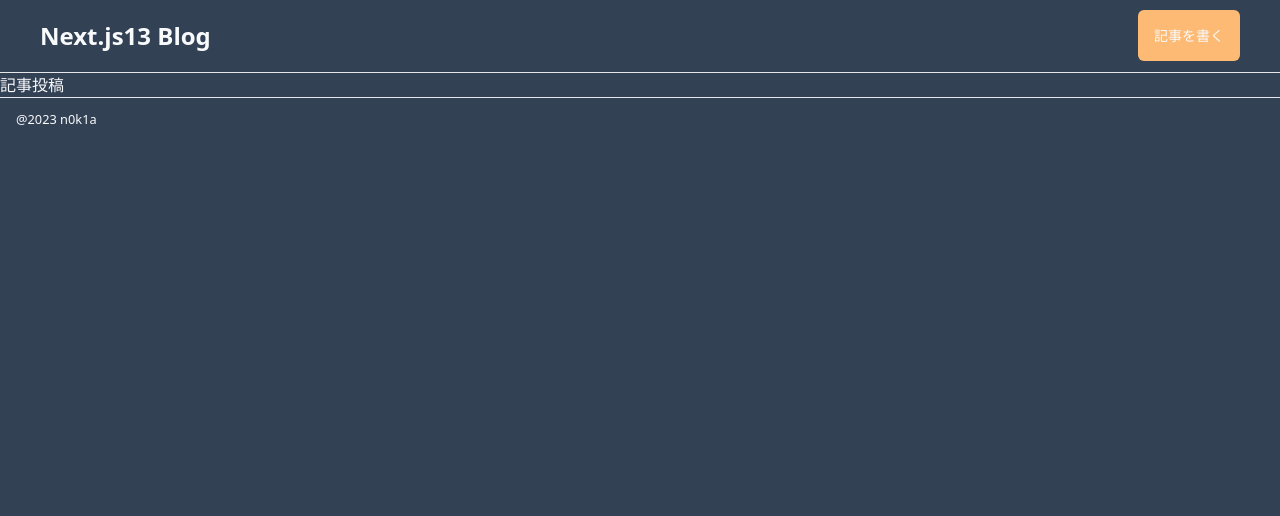
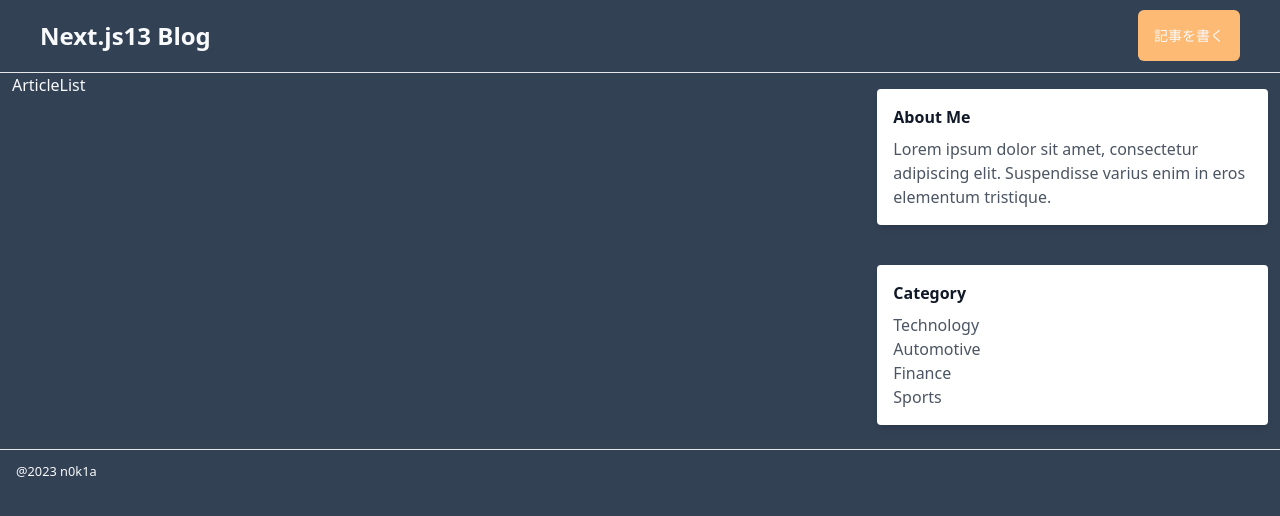
Before and after one commit to nokia215/next.js13-tailwindcss-udemy-blog, a Next.js app: page / in a window 1280 px wide. Shown: the top 516 px of the page. Built offline with nearby package versions, Linux system fonts and the light colour scheme.

Commit message:
done: ch18

```diff
--- /dev/null
+++ b/src/app/components/ArticleList.tsx
@@ -0,0 +1,9 @@
+import React from 'react'
+
+const ArticleList = () => {
+  return (
+    <div>ArticleList</div>
+  )
+}
+
+export default ArticleList
--- a/src/app/page.tsx
+++ b/src/app/page.tsx
@@ -1,5 +1,41 @@
 import React from "react";
+import ArticleList from "./components/ArticleList";
 
 export default function Home() {
-  return <div>記事投稿</div>;
+  return (
+    <>
+      <div className="md:flex">
+        <section className="w-full md:w-2/3 flex-col items-center px-3">
+          <ArticleList />
+        </section>
+
+        <aside className="w-full flex flex-col items-center px-3 md:w-1/3 md:pl-6">
+          <div className="bg-white shadow-md rounded p-4 mb-6 mt-4">
+            <h3 className="font-bold text-gray-900 mb-2">About Me</h3>
+            <p className="text-gray-600">
+              Lorem ipsum dolor sit amet, consectetur adipiscing elit.
+              Suspendisse varius enim in eros elementum tristique.
+            </p>
+          </div>
+          <div className="bg-white shadow-md rounded p-4 mb-6 mt-4 w-full">
+            <h3 className="font-bold text-gray-900 mb-2">Category</h3>
+            <ul className="text-gray-600 mt-2">
+              <li>
+                <a href="#">Technology</a>
+              </li>
+              <li>
+                <a href="#">Automotive</a>
+              </li>
+              <li>
+                <a href="#">Finance</a>
+              </li>
+              <li>
+                <a href="#">Sports</a>
+              </li>
+            </ul>
+          </div>
+        </aside>
+      </div>
+    </>
+  );
 }
```
Also changed, not shown: 1 other file (tests, documents, lock files or other folders).
